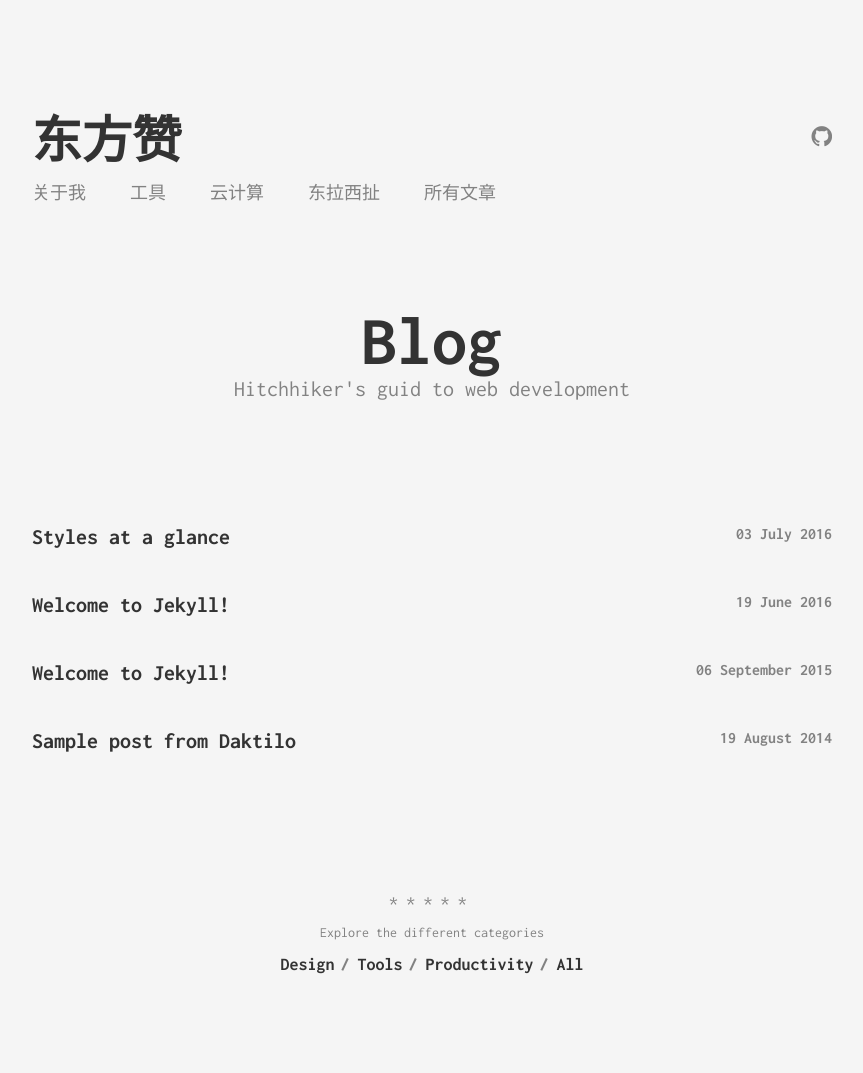
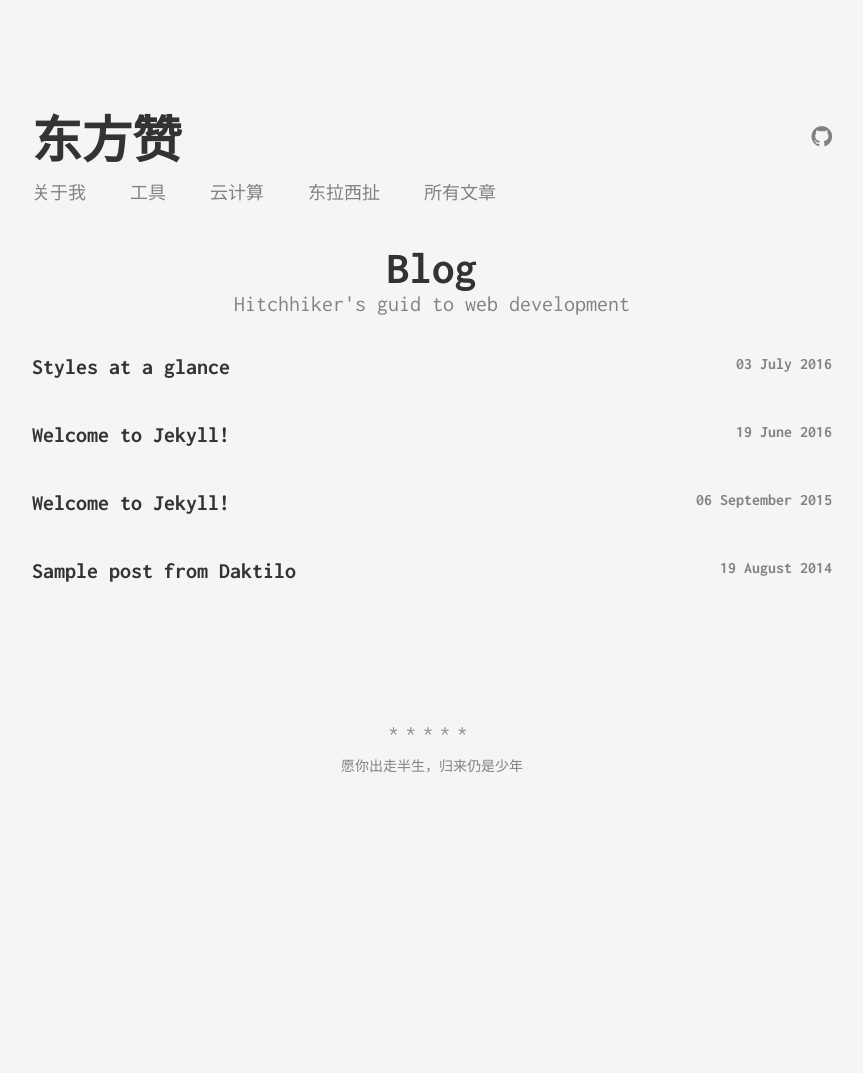
Before and after one commit to dongfangzan/dongfangzan.github.io, a Jekyll site: the page built from index.html, in a window 1280 px wide. Shown: the whole page, without its empty margins (208-1071 px from the left). Built offline with Jekyll 4.4.1, drawn with Linux system fonts in a browser that asks for light colours; after the commit the page ends 900 px from its top, so only the background shows below that.

Commit message:
修改样式

```diff
--- a/_includes/page/explore.html
+++ b/_includes/page/explore.html
@@ -1,10 +1,10 @@
 <div class="explore">
     <div class="explore__devider">*****</div>
-    <div class="explore__label">Explore the different categories</div>
-    <ul class="categories">
+    <div class="explore__label">愿你出走半生，归来仍是少年</div>
+    <!-- <ul class="categories">
         {% for category in site.data.categories %}
             <li class="categories__item"><a href="{{ '/categories/' | append: category.slug | prepend: site.baseurl }}">{{ category.name }}</a></li>
         {% endfor %}
 		<li class="categories__item"><a href="{{ '/' | prepend: site.baseurl }}">All</a></li>
-    </ul>
+    </ul> -->
 </div>
--- a/_sass/_default.scss
+++ b/_sass/_default.scss
@@ -119,14 +119,14 @@ strong {
 
 /* =Titles */
 .page-title {
-    margin-top:100px;
-    margin-bottom:125px;
+    margin-top:40px;
+    margin-bottom:40px;
     text-align: center;
 }
 
 .page-title__text {
     font-weight: 700;
-    font-size: 70px;
+    font-size: 45px;
 }
 
 .page-title__subtitle {
```
